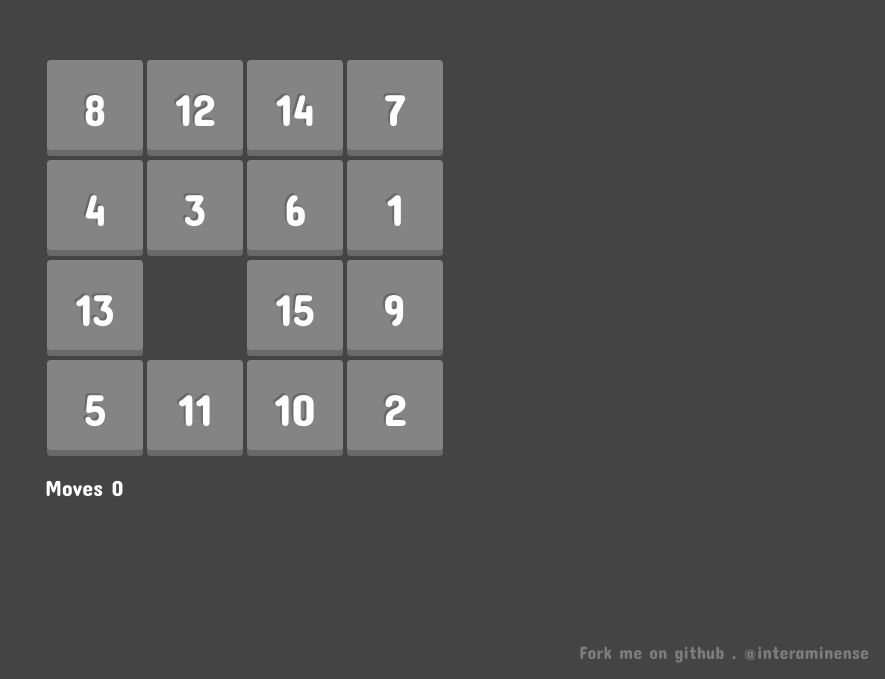
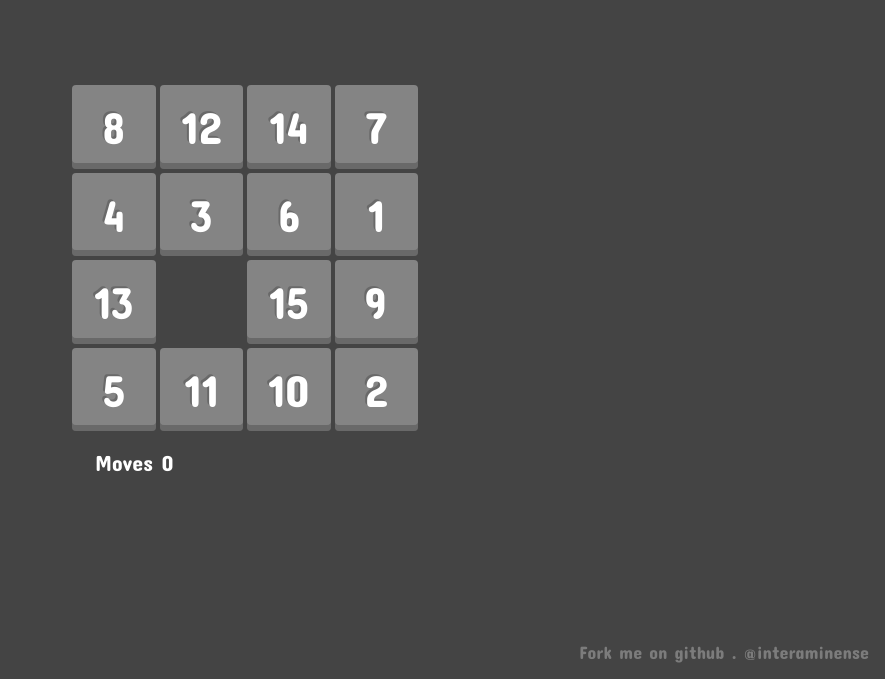
Before and after one commit to interaminense/fifteen-puzzle-game, a React (Create React App) app: page / in a window 1280 px wide. Shown: the part 121-800 px from the top of the page, without its empty margins (395-1280 px from the left). Built offline with nearby package versions, Linux system fonts and the light colour scheme.

Commit message:
Update UI

```diff
--- a/src/components/Puzzle.js
+++ b/src/components/Puzzle.js
@@ -86,7 +86,7 @@ const Puzzle = () => {
 
 				{finish && (
 					<div className='finish'>
-						<div>Congratulations!!!</div>
+						<div>Done!</div>
 
 						<button
 							className='button'
--- a/src/components/style.css
+++ b/src/components/style.css
@@ -9,8 +9,8 @@
 	display: grid;
 	grid-template-columns: calc(100% / 4) calc(100% / 4) calc(100% / 4) calc(100% / 4);
 	grid-template-rows: calc(100% / 4) calc(100% / 4) calc(100% / 4) calc(100% / 4);
-	width: 400px;
-	height: 400px;
+	width: 350px;
+	height: 350px;
 }
 
 .board .button {
@@ -49,7 +49,7 @@
 }
 
 .status {
-	width: 400px;
+	width: 300px;
 	margin-top: 1rem;
 	display: flex;
 	justify-content: space-between;
```
